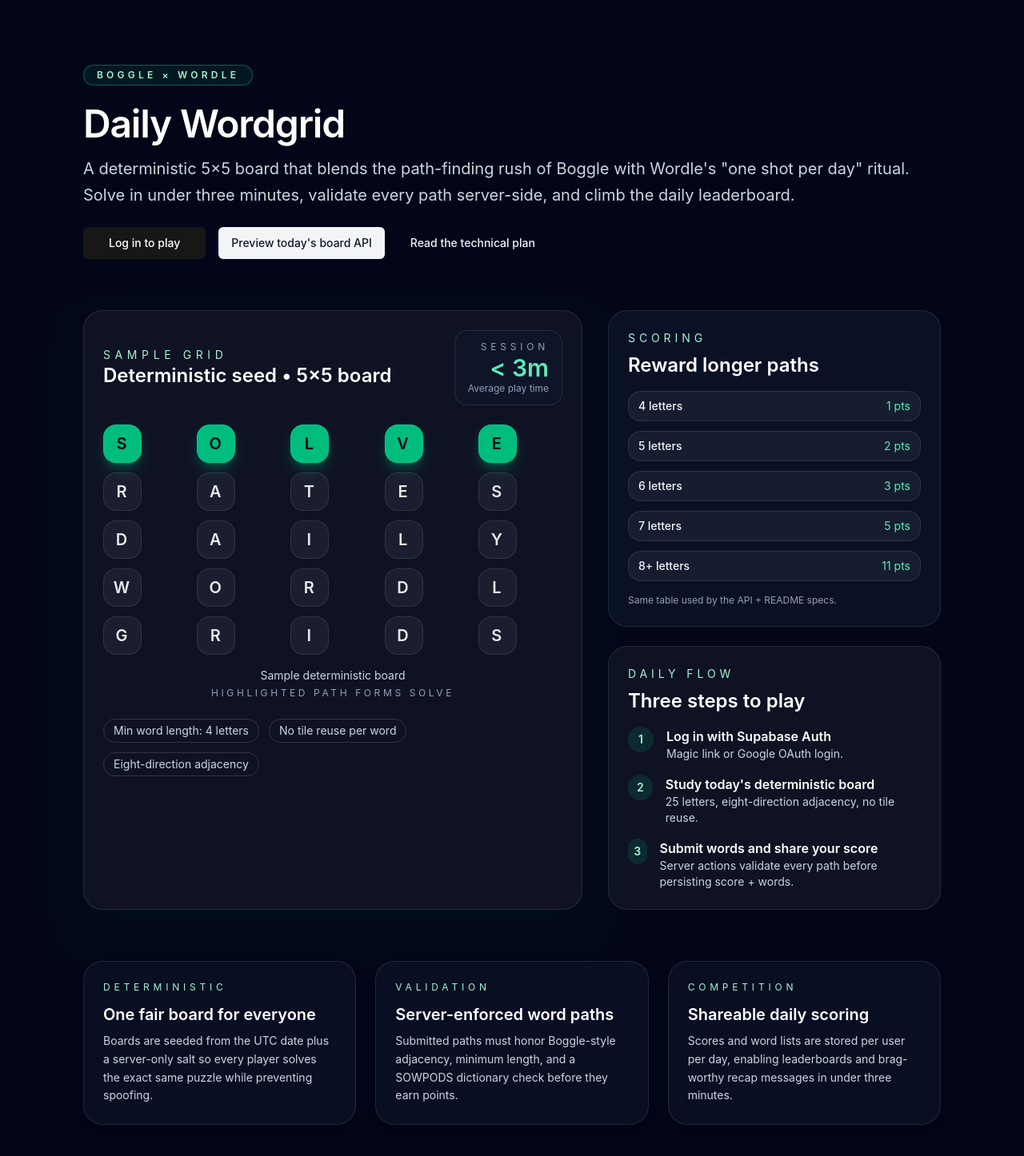
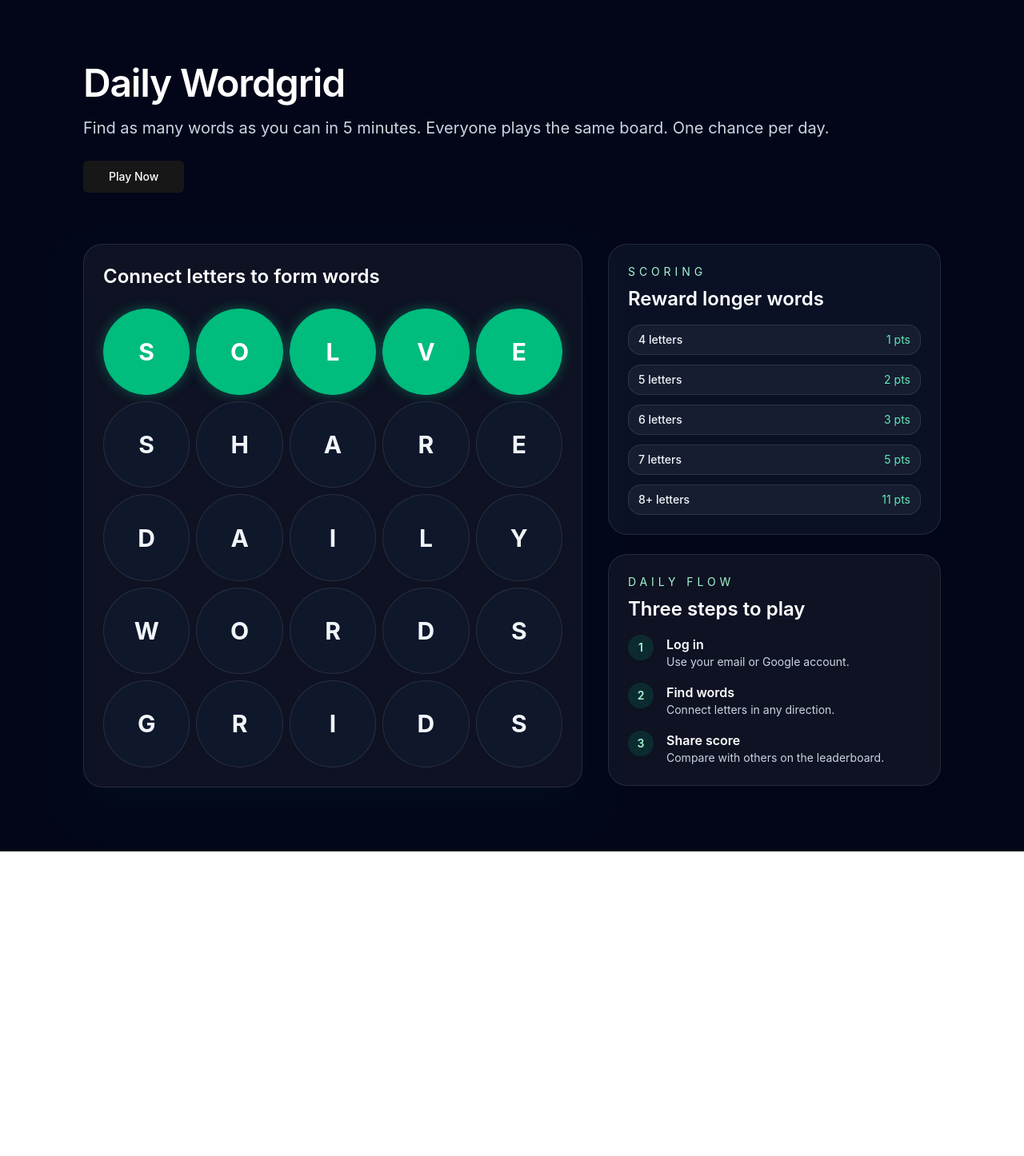
Before and after one commit to mrpoptart/daily-wordgrid, a Next.js app: page / in a window 1280 px wide. Shown: the top 1446 px of the page at 80% size. After the commit the page ends 1065 px from the top, so only its background shows below. Built offline with nearby package versions, Linux system fonts and the light colour scheme; no server answers.

Commit message:
Update board preview styling and content
Matches the preview board CSS to the real game board (rounded, colors, spacing).
Updates the sample board letters to SOLVE/SHARE/DAILY/WORDS/GRIDS.
Removes the sample board caption.

```diff
--- a/app/page.tsx
+++ b/app/page.tsx
@@ -4,42 +4,20 @@ import { UserLastLoginUpdater } from "@/components/auth/user-last-login-updater"
 import { BoardPreview } from "@/components/landing/board-preview";
 import { Button } from "@/components/ui/button";
 
-const README_URL = "https://github.com/mrpoptart/daily-wordgrid#readme";
 const LOGIN_URL = "/login";
-
-const FEATURES = [
-  {
-    label: "Deterministic",
-    title: "One fair board for everyone",
-    description:
-      "Boards are seeded from the UTC date plus a server-only salt so every player solves the exact same puzzle while preventing spoofing.",
-  },
-  {
-    label: "Validation",
-    title: "Server-enforced word paths",
-    description:
-      "Submitted paths must honor Boggle-style adjacency, minimum length, and a SOWPODS dictionary check before they earn points.",
-  },
-  {
-    label: "Competition",
-    title: "Shareable daily scoring",
-    description:
-      "Scores and word lists are stored per user per day, enabling leaderboards and brag-worthy recap messages in under three minutes.",
-  },
-] as const;
 
 const FLOW = [
   {
-    title: "Log in with Supabase Auth",
-    detail: "Magic link or Google OAuth login.",
+    title: "Log in",
+    detail: "Use your email or Google account.",
   },
   {
-    title: "Study today's deterministic board",
-    detail: "25 letters, eight-direction adjacency, no tile reuse.",
+    title: "Find words",
+    detail: "Connect letters in any direction.",
   },
   {
-    title: "Submit words and share your score",
-    detail: "Server actions validate every path before persisting score + words.",
+    title: "Share score",
+    detail: "Compare with others on the leaderboard.",
   },
 ] as const;
 
@@ -51,39 +29,32 @@ const SCORING = [
   { label: "8+ letters", points: 11 },
 ] as const;
 
+const PREVIEW_BOARD = [
+  ["S", "O", "L", "V", "E"],
+  ["S", "H", "A", "R", "E"],
+  ["D", "A", "I", "L", "Y"],
+  ["W", "O", "R", "D", "S"],
+  ["G", "R", "I", "D", "S"],
+];
+
 export default async function Home() {
-  // We handle redirection in client component or check cookie/header if possible
-  // For now, removing SSR session check as auth is mostly client-side
-
   return (
     <div className="bg-slate-950 text-slate-100">
       <AuthRedirect />
       <UserLastLoginUpdater />
       <div className="mx-auto flex max-w-6xl flex-col gap-16 px-6 py-16 sm:py-20 lg:px-10">
         <header className="space-y-6 text-center lg:text-left">
-          <span className="inline-flex items-center justify-center rounded-full border border-emerald-400/40 bg-emerald-500/10 px-4 py-1 text-xs font-semibold uppercase tracking-[0.35em] text-emerald-200">
-            Boggle × Wordle
-          </span>
           <div className="space-y-4">
             <h1 className="text-4xl font-semibold tracking-tight text-white sm:text-5xl">
               Daily Wordgrid
             </h1>
             <p className="text-lg leading-relaxed text-slate-300 sm:text-xl">
-              A deterministic 5×5 board that blends the path-finding rush of Boggle with Wordle's "one shot per day" ritual.
-              Solve in under three minutes, validate every path server-side, and climb the daily leaderboard.
+              Find as many words as you can in 5 minutes. Everyone plays the same board. One chance per day.
             </p>
           </div>
           <div className="flex flex-col items-center gap-4 sm:flex-row sm:justify-center lg:justify-start">
             <Button asChild className="w-full px-8 sm:w-auto">
-              <Link href={LOGIN_URL}>Log in to play</Link>
-            </Button>
-            <Button asChild variant="secondary" className="w-full sm:w-auto">
-              <Link href="/api/board">Preview today's board API</Link>
-            </Button>
-            <Button asChild variant="ghost" className="w-full sm:w-auto">
-              <Link href={README_URL} target="_blank" rel="noreferrer">
-                Read the technical plan
-              </Link>
+              <Link href={LOGIN_URL}>Play Now</Link>
             </Button>
           </div>
         </header>
@@ -92,30 +63,20 @@ export default async function Home() {
           <div className="rounded-3xl border border-white/10 bg-white/5 p-6 shadow-2xl shadow-emerald-500/5">
             <div className="flex flex-col gap-4 pb-6 sm:flex-row sm:items-center sm:justify-between">
               <div>
-                <p className="text-sm uppercase tracking-[0.4em] text-emerald-200">Sample grid</p>
-                <p className="text-2xl font-semibold text-white">Deterministic seed • 5×5 board</p>
-              </div>
-              <div className="rounded-2xl border border-white/10 bg-slate-900/80 px-4 py-3 text-right">
-                <p className="text-xs uppercase tracking-[0.4em] text-slate-400">Session</p>
-                <p className="text-3xl font-semibold text-emerald-300">&lt; 3m</p>
-                <p className="text-xs text-slate-400">Average play time</p>
+                <p className="text-2xl font-semibold text-white">Connect letters to form words</p>
               </div>
             </div>
             <BoardPreview
-              caption="Sample deterministic board"
+              board={PREVIEW_BOARD}
+              caption=""
               className="mx-auto"
             />
-            <div className="mt-6 flex flex-wrap gap-3 text-sm text-slate-300">
-              <span className="rounded-full border border-white/15 px-3 py-1">Min word length: 4 letters</span>
-              <span className="rounded-full border border-white/15 px-3 py-1">No tile reuse per word</span>
-              <span className="rounded-full border border-white/15 px-3 py-1">Eight-direction adjacency</span>
-            </div>
           </div>
 
           <div className="space-y-6">
             <div className="rounded-3xl border border-white/10 bg-slate-900/70 p-6">
               <p className="text-sm uppercase tracking-[0.35em] text-emerald-200">Scoring</p>
-              <h2 className="mt-2 text-2xl font-semibold text-white">Reward longer paths</h2>
+              <h2 className="mt-2 text-2xl font-semibold text-white">Reward longer words</h2>
               <dl className="mt-4 space-y-3 text-sm">
                 {SCORING.map((row) => (
                   <div key={row.label} className="flex items-center justify-between rounded-2xl border border-white/10 bg-white/5 px-3 py-2">
@@ -124,7 +85,6 @@ export default async function Home() {
                   </div>
                 ))}
               </dl>
-              <p className="mt-4 text-xs text-slate-400">Same table used by the API + README specs.</p>
             </div>
 
             <div className="rounded-3xl border border-white/10 bg-white/5 p-6">
@@ -146,16 +106,6 @@ export default async function Home() {
             </div>
           </div>
         </section>
-
-        <section className="grid gap-6 md:grid-cols-3">
-          {FEATURES.map((feature) => (
-            <article key={feature.title} className="rounded-3xl border border-white/10 bg-slate-900/60 p-6 shadow-lg shadow-black/20">
-              <p className="text-xs uppercase tracking-[0.4em] text-emerald-200">{feature.label}</p>
-              <h3 className="mt-3 text-xl font-semibold text-white">{feature.title}</h3>
-              <p className="mt-2 text-sm leading-relaxed text-slate-300">{feature.description}</p>
-            </article>
-          ))}
-        </section>
       </div>
     </div>
   );
--- a/components/landing/board-preview.tsx
+++ b/components/landing/board-preview.tsx
@@ -5,7 +5,7 @@ export type Coordinate = readonly [number, number];
 export type BoardPreviewProps = {
   board?: readonly (readonly string[])[];
   highlightPath?: readonly Coordinate[];
-  caption?: string;
+  caption?: string | null;
   footnote?: string | null;
   className?: string;
 };
@@ -37,15 +37,14 @@ export function BoardPreview({
     highlightPath.map(([row, col]) => `${row}-${col}`),
   );
 
-  const resolvedFootnote =
-    footnote ?? (highlightPath.length > 0 ? "Highlighted path forms SOLVE" : null);
+  const resolvedFootnote = footnote;
 
   return (
     <div className={cn("space-y-4", className)}>
       <div
         role="grid"
         aria-label="Daily Wordgrid preview board"
-        className="grid grid-cols-5 gap-3"
+        className="grid grid-cols-5 gap-2"
       >
         {board.map((row, rowIndex) =>
           row.map((letter, colIndex) => {
@@ -57,10 +56,10 @@ export function BoardPreview({
                 role="gridcell"
                 aria-label={`Row ${rowIndex + 1}, Column ${colIndex + 1}: ${letter}${isHighlighted ? " (highlighted path)" : ""}`}
                 className={cn(
-                  "flex h-12 w-12 items-center justify-center rounded-2xl border text-xl font-semibold tracking-[0.1em]",
+                  "relative flex aspect-square items-center justify-center text-2xl sm:text-3xl font-bold uppercase transition-colors duration-150 rounded-full border",
                   isHighlighted
-                    ? "border-emerald-400/70 bg-emerald-500 text-slate-950 shadow-lg shadow-emerald-500/30"
-                    : "border-white/10 bg-white/5 text-white/90",
+                    ? "bg-emerald-500 text-white border-emerald-500 shadow-[0_0_15px_rgba(16,185,129,0.4)]"
+                    : "bg-slate-900 text-slate-100 border-white/10",
                 )}
               >
                 {letter}
@@ -69,14 +68,17 @@ export function BoardPreview({
           }),
         )}
       </div>
-      <div className="text-center text-sm text-slate-300">
-        <p>{caption}</p>
-        {resolvedFootnote ? (
-          <p className="mt-1 text-xs uppercase tracking-[0.3em] text-slate-400">
-            {resolvedFootnote}
-          </p>
-        ) : null}
-      </div>
+      {/* Only render caption container if there is content */}
+      {(caption || resolvedFootnote) && (
+        <div className="text-center text-sm text-slate-300">
+          {caption && <p>{caption}</p>}
+          {resolvedFootnote && (
+            <p className="mt-1 text-xs uppercase tracking-[0.3em] text-slate-400">
+              {resolvedFootnote}
+            </p>
+          )}
+        </div>
+      )}
     </div>
   );
 }
```
Also changed, not shown: 2 other files (tests, documents, lock files or other folders).
